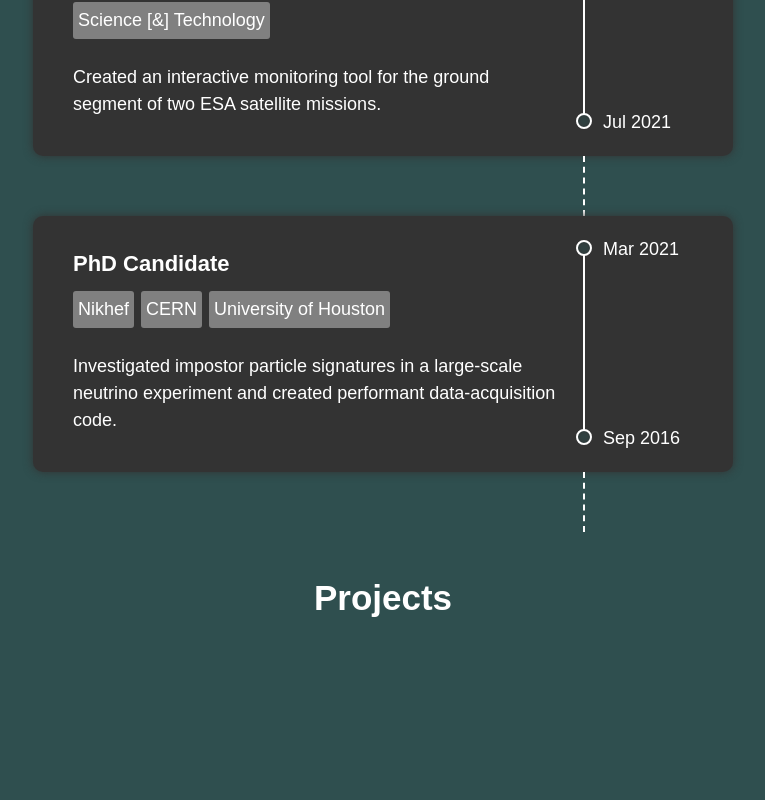
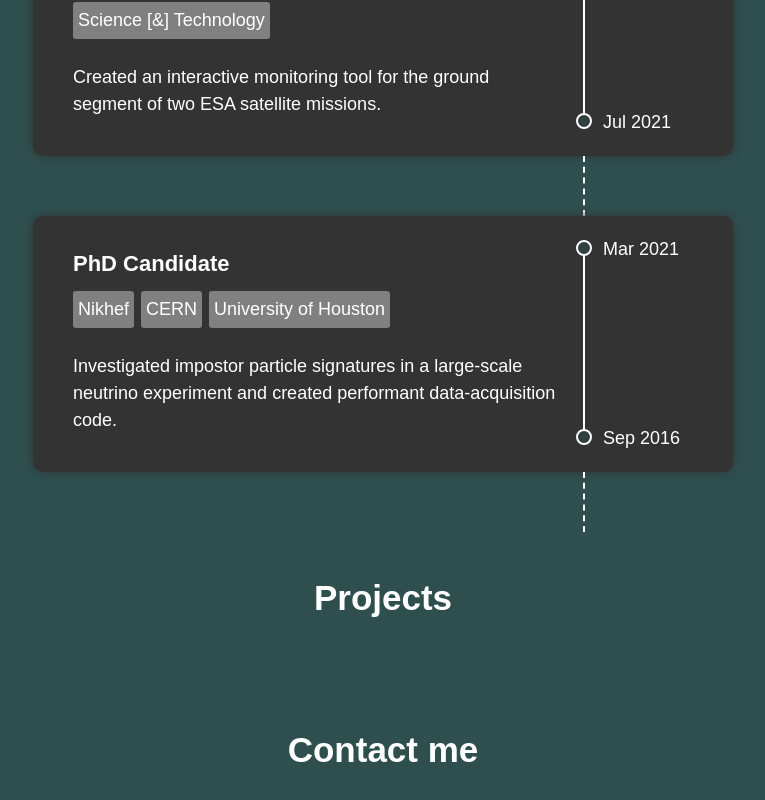
Before and after one commit to mivermeu/milovermeulen.com, a SvelteKit app: page / in a window 1280 px wide. Shown: the part 872-1672 px from the top of the page, without its empty margins (257-1022 px from the left). Before the commit the page ends 1525 px from the top, so only its background shows below. Built offline with nearby package versions, Linux system fonts and the light colour scheme.

Commit message:
Add Contact section placeholder

```diff
--- /dev/null
+++ b/src/lib/sections/Contact.svelte
@@ -0,0 +1 @@
+<h2>Contact me</h2>
--- a/src/routes/+page.svelte
+++ b/src/routes/+page.svelte
@@ -2,6 +2,7 @@
     import Hero from '$lib/sections/Hero.svelte';
     import Experience from '$lib/sections/Experience.svelte';
     import Projects from '$lib/sections/Projects.svelte';
+    import Contact from '$lib/sections/Contact.svelte';
 </script>
 
 <svelte:head>
@@ -13,4 +14,5 @@
     <Hero />
     <Experience />
     <Projects />
+    <Contact />
 </div>
```
